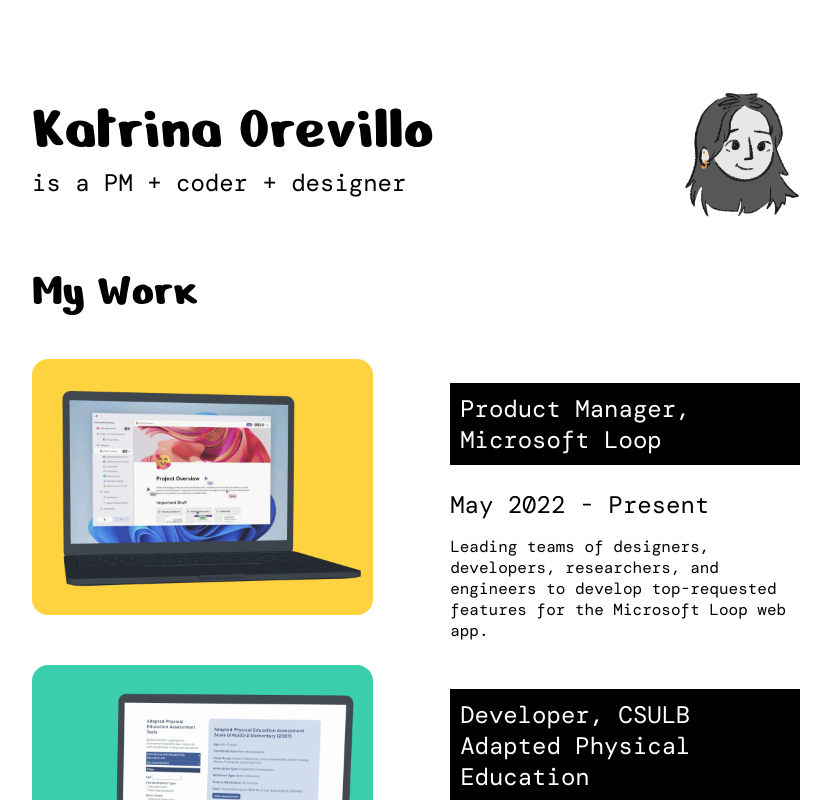
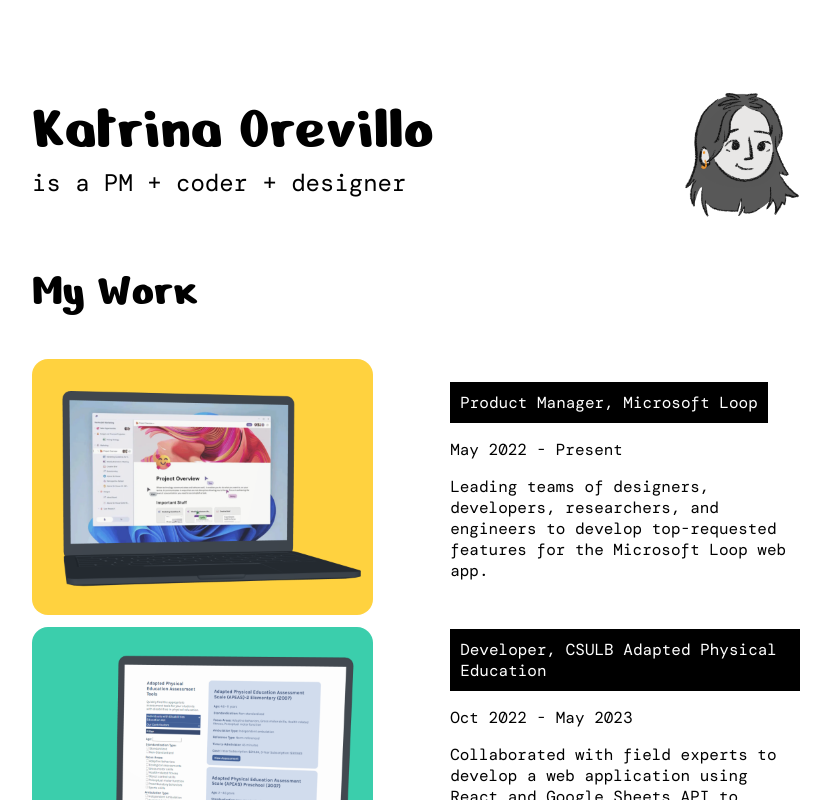
Before and after one commit to korevillo/korevillo.github.io, a React (Create React App) app: page / in a window 1280 px wide. Shown: the top 800 px of the page, without its empty margins (224-1055 px from the left). Built offline with nearby package versions, Linux system fonts and the light colour scheme.

Commit message:
update card css

```diff
--- a/src/App.css
+++ b/src/App.css
@@ -50,8 +50,9 @@
   font-family: "DM Mono", monospace;
   font-weight: 400;
   font-style: normal;
-  font-size: 24px;
+  font-size: 16px;
 
+  margin-top: 0;
   padding: 10px;
   color: white;
   background-color: black;
@@ -62,7 +63,7 @@
   font-family: "DM Mono", monospace;
   font-weight: 400;
   font-style: normal;
-  font-size: 24px;
+  font-size: 16px;
 }
 
 p {
--- a/src/components/Cards.css
+++ b/src/components/Cards.css
@@ -4,6 +4,7 @@
     gap: 10%;
     margin-top: 8px;
     margin-bottom: 8px;
+    align-items: center;
 }
 
 .card img {
```
Also changed, not shown: 5 other files (tests, documents, lock files or other folders).
